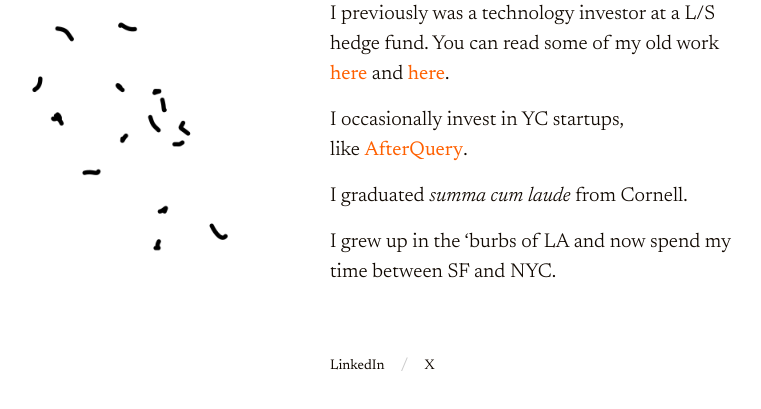
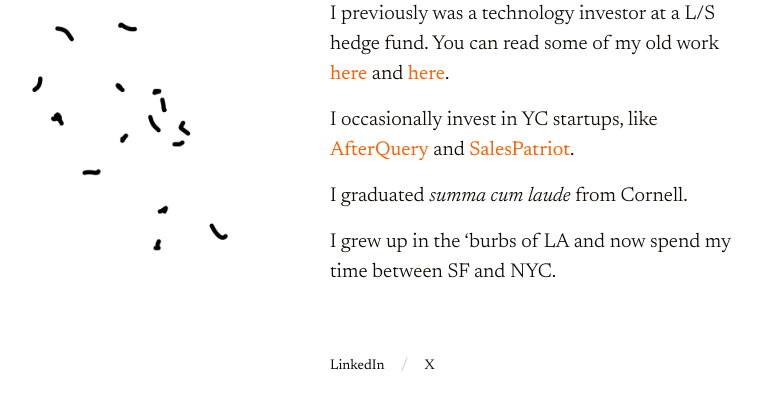
Before and after one commit to emc329/website, a plain HTML site: page index.html in a window 1280 px wide. Shown: the part 285-694 px from the top of the page, without its empty margins (292-1053 px from the left). Drawn offline with Linux system fonts and the light colour scheme.

Commit message:
add fuck-ass company salespatriot

```diff
--- a/index.html
+++ b/index.html
@@ -45,10 +45,10 @@
       </p>
 
       <p>
-        I occasionally invest in YC startups, like&nbsp;<a
-          href="https://www.afterquery.com/"
-          target="_blank"
-          >AfterQuery</a
+        I occasionally invest in YC startups, like
+        <a href="https://www.afterquery.com/" target="_blank">AfterQuery</a>
+        and&nbsp;<a href="https://salespatriot.com/" target="_blank"
+          >SalesPatriot</a
         >.
       </p>
 
```
